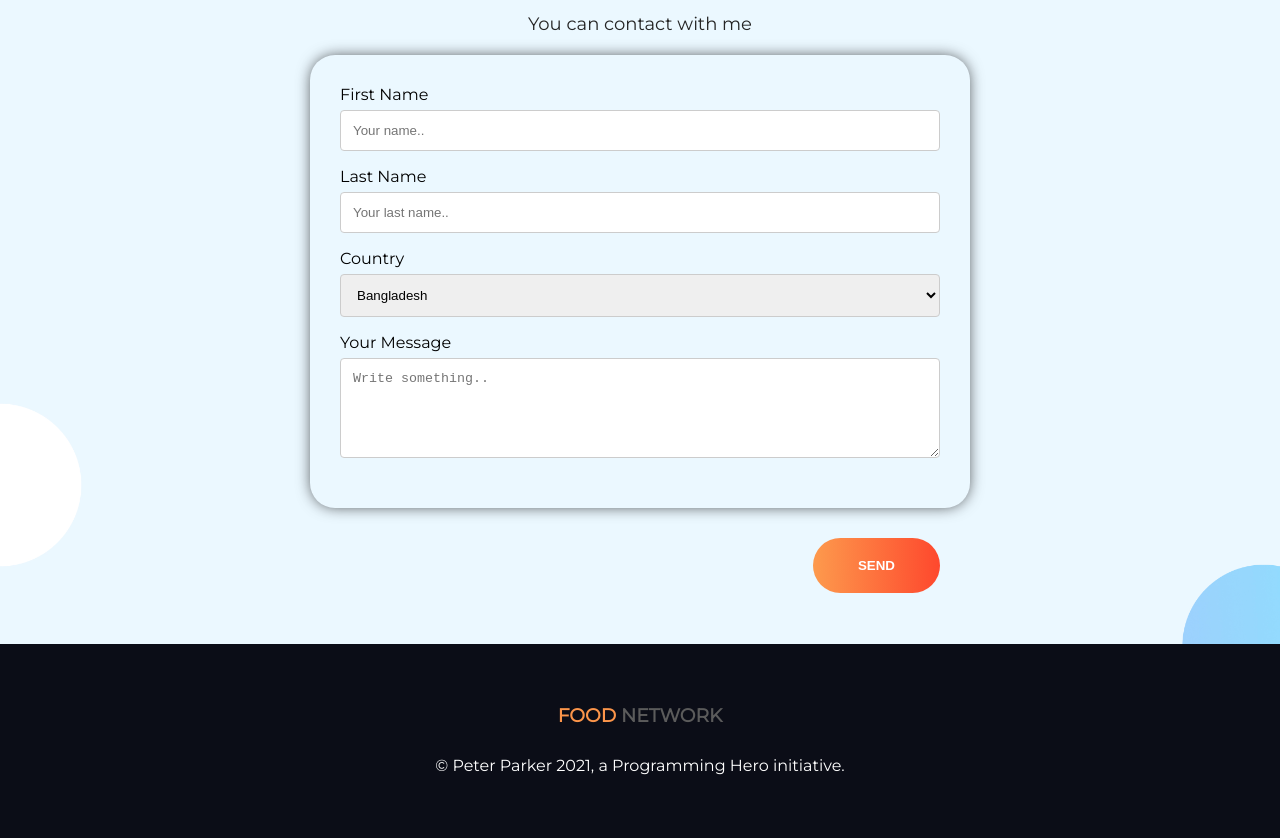
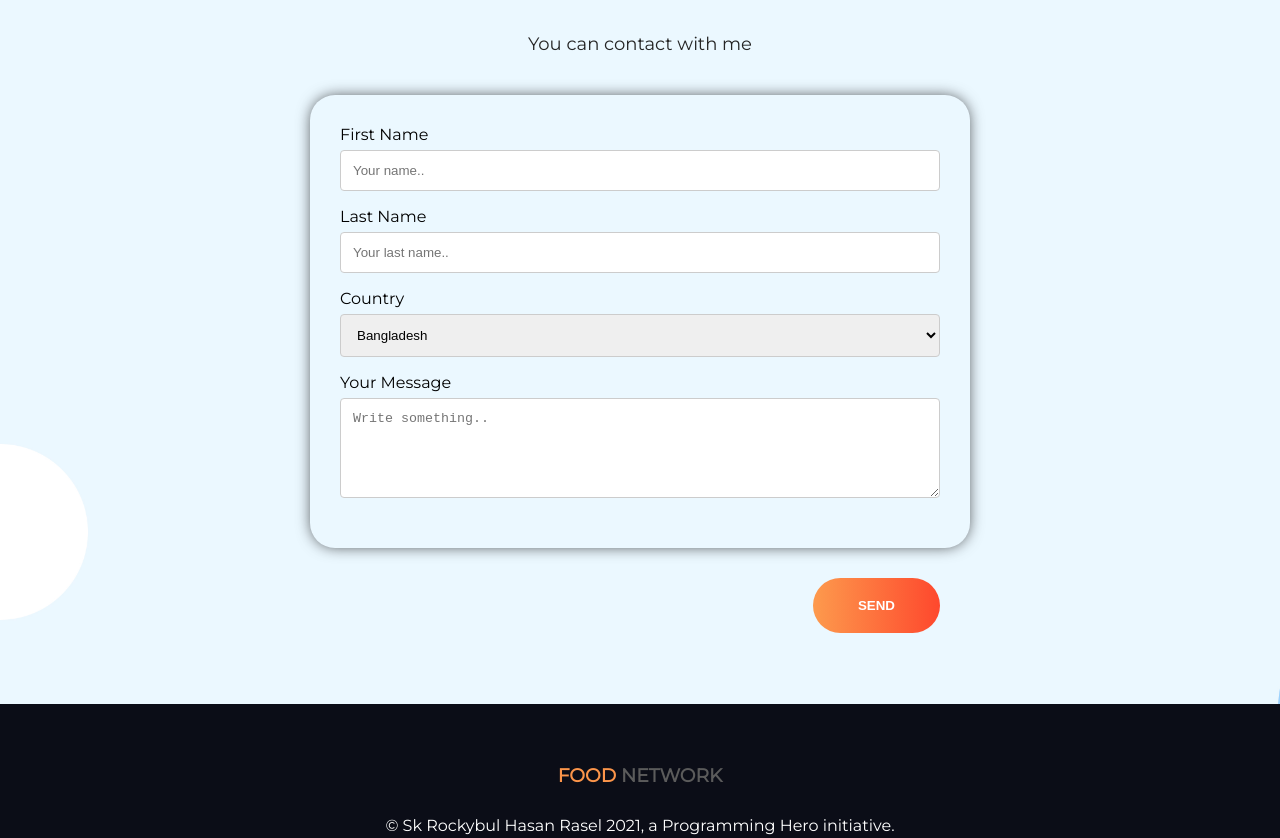
Before and after one commit to SkRhRasel/PH_M1_A1_Food-Network, a plain HTML site: page index.html in a window 1280 px wide. Shown: the part 5015-5853 px from the top of the page. Drawn offline with Linux system fonts and the light colour scheme.

Commit message:
code updated

```diff
--- a/index.html
+++ b/index.html
@@ -8,7 +8,7 @@
       <link rel="preconnect" href="https://fonts.googleapis.com">
       <link rel="preconnect" href="https://fonts.gstatic.com" crossorigin>
       <link href="https://fonts.googleapis.com/css2?family=Montserrat&display=swap" rel="stylesheet">
-      <link rel="shortcut icon" href="images/food/Project Cover.png" type="image/x-icon">
+      <link rel="shortcut icon" href="images/male/me_shape.png" type="image/x-icon">
       <link rel="stylesheet" href="style.css">
    </head>
    <body>
@@ -232,7 +232,7 @@
       <section id="contact" class=" contact-me ">
          <h2>Contact Me</h2>
          <p>You can contact with me</p>
-         <div class="content container">
+         <div class="content form-container">
             <form action="/action_page.php">
                <label for="fname">First Name</label>
                <input type="text" id="fname" name="firstname" placeholder="Your name..">
@@ -254,7 +254,7 @@
       <footer>
          <div class="footer-content">
             <h3><span class="orange">FOOD</span> NETWORK</h3>
-            <p>© Peter Parker 2021, a Programming Hero initiative.</p>
+            <p>© Sk Rockybul Hasan Rasel 2021, a Programming Hero initiative.</p>
          </div>
       </footer>
    </body>
--- a/style.css
+++ b/style.css
@@ -31,7 +31,9 @@ h2{
     margin-bottom: 100px;
     align-items: center;
 }
-/* --------------------------------------------- Nav Style --------------------------------------------- */
+/* ---------------------------------------------
+Nav Style
+--------------------------------------------- */
 .nav-container {
     overflow: hidden;
     background-color: #0B0D17;
@@ -61,7 +63,7 @@ h2{
     border-radius: 5px;
 }
 #navbar a:hover {
-    background-color: #a38f8e;
+    background-color: white;
     color: black;
 }
 #navbar a.active {
@@ -362,11 +364,11 @@ h2{
 }
 /* --------------------------------------------- Contact Style --------------------------------------------- */
 .contact-me{
-    height: 720px;
+    height: 760px;
     background-image: url(images/shapes/contact.jpg);
     background-repeat: no-repeat;
     background-size: cover;
-    padding-top: 20px;
+    padding-top: 40px;
     margin-bottom: -20px;
     padding-bottom: 0px;
     background-color: #0B0D17;
@@ -384,9 +386,9 @@ h2{
     margin: auto;
     padding: 10px;
     text-align: center;
-    margin-bottom: 10px;
+    margin-bottom: 30px;
 }
-.container {
+.form-container {
     border-radius: 25px;
     box-shadow: 0px 0px 15px -2px rgba(0,0,0,0.75);
     -webkit-box-shadow: 0px 0px 15px -2px rgba(0,0,0,0.75);
```
